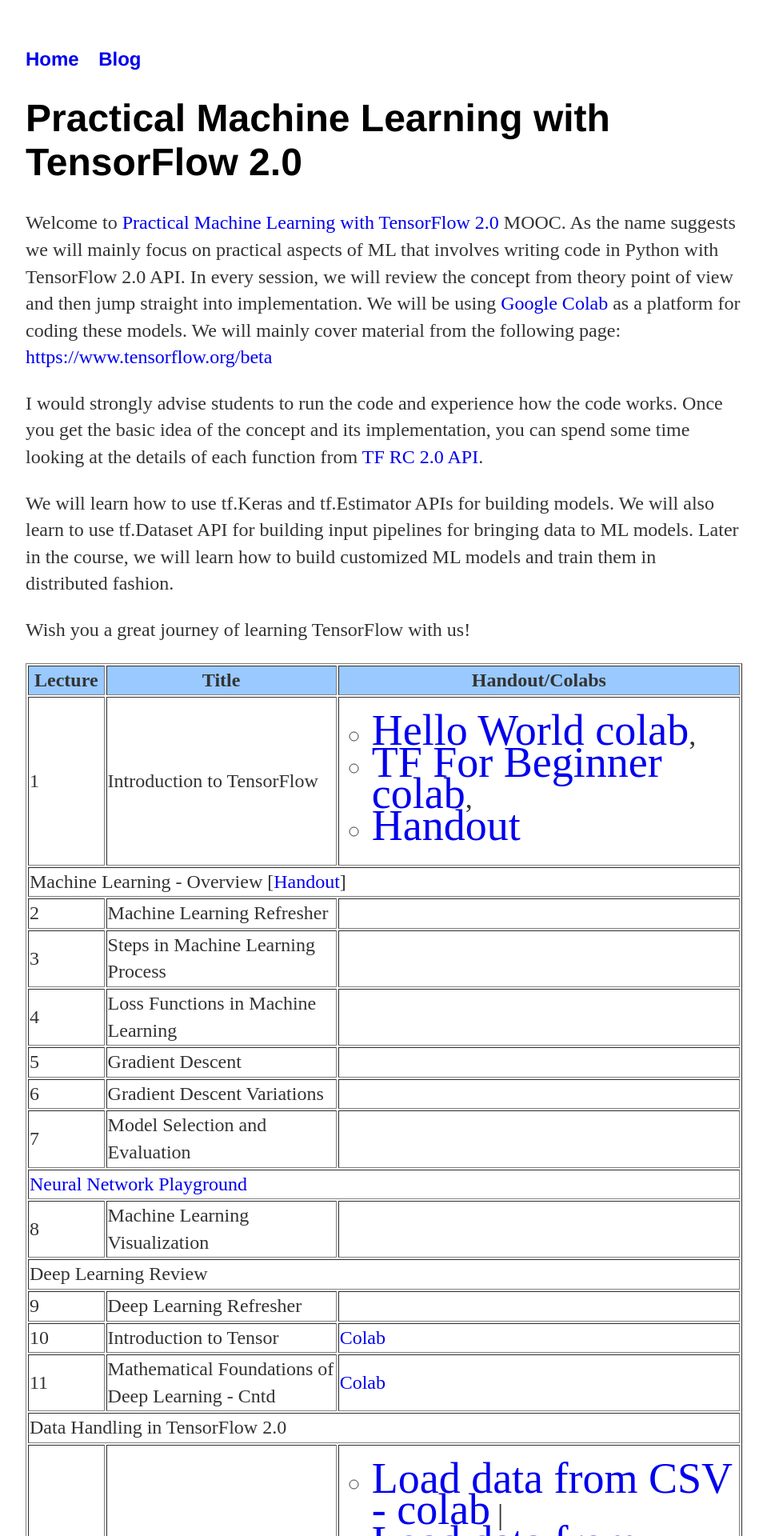
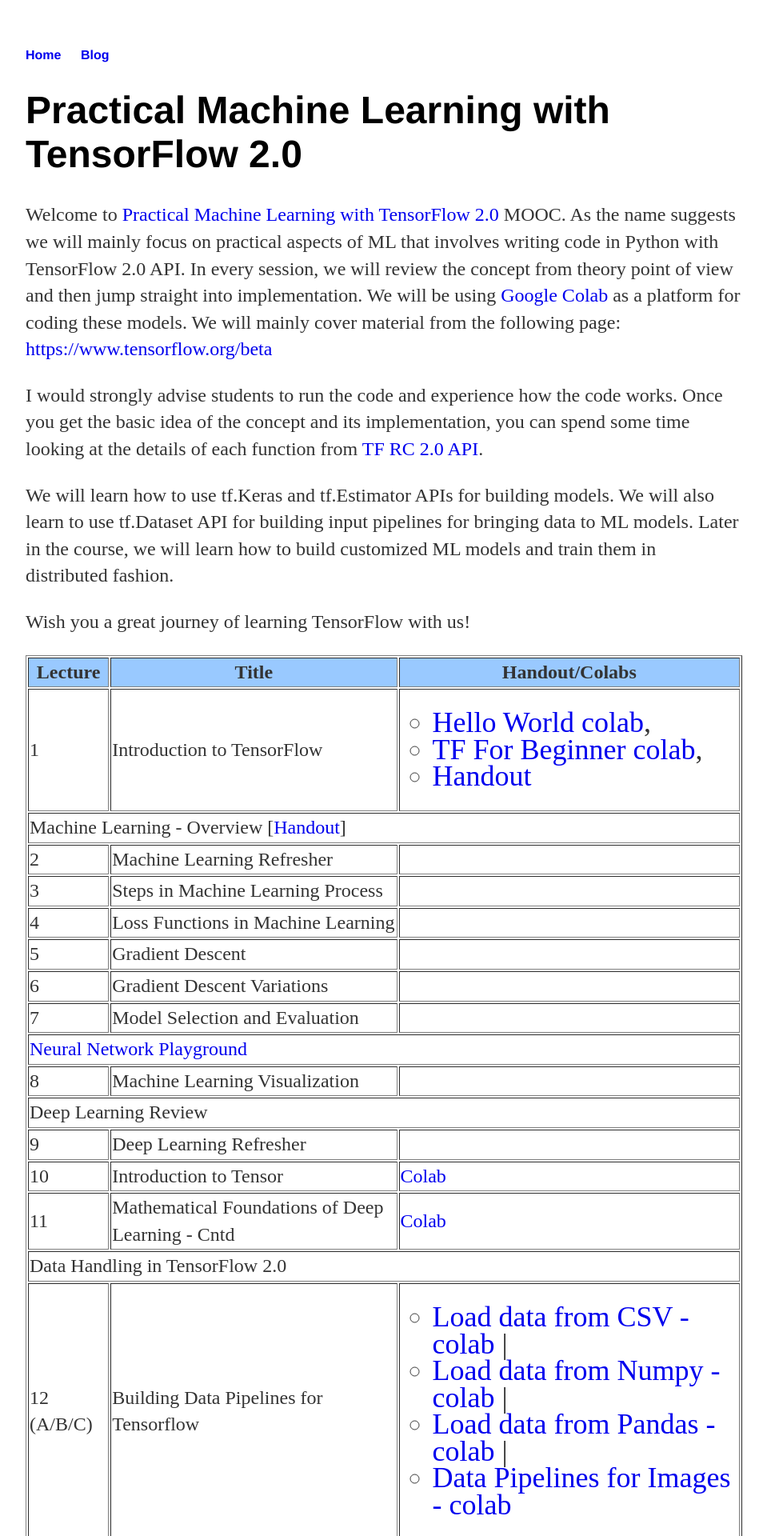
Before and after one commit to tfindiamooc/tfindiamooc.github.io, a Jekyll site: the page built from index.html, in a window 1280 px wide. Shown: the top 1920 px of the page at 80% size, without its empty margins (160-1119 px from the left). Built offline with Jekyll 4.4.1, drawn with Linux system fonts in a browser that asks for light colours.

Commit message:
Update main.css

```diff
--- a/css/main.css
+++ b/css/main.css
@@ -43,8 +43,9 @@
     #font-family:'Helvetica', 'Arial', 'Sans-Serif';
 }
 ul li a {
-    font-size: 1.5em;
-    list-style: circle;
+    font-size: 1.0em;
+    text-decoration: none;
+    # color: #999;
     #font-family:'Helvetica', 'Arial', 'Sans-Serif';
 }
 ul.posts {
```
